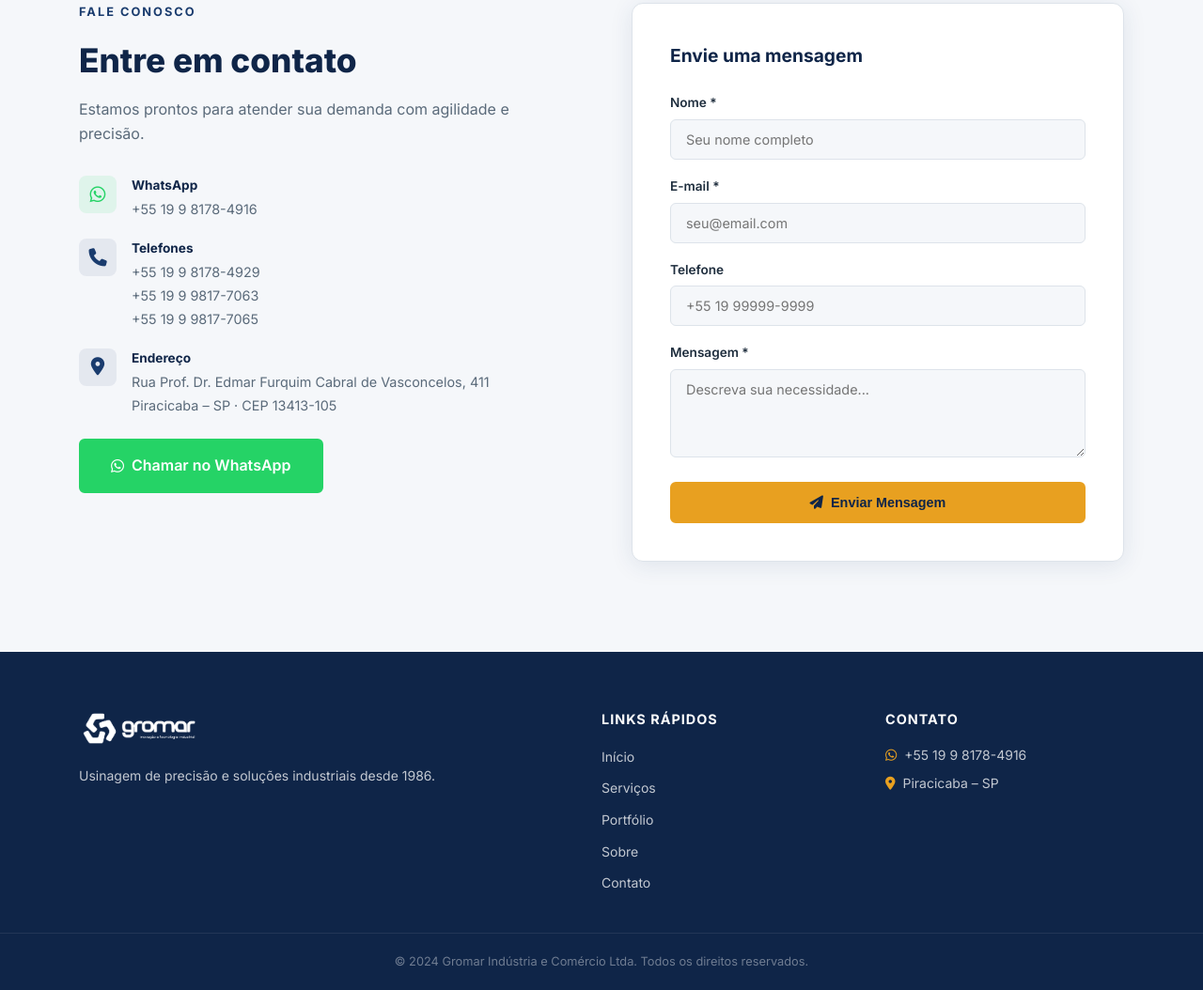
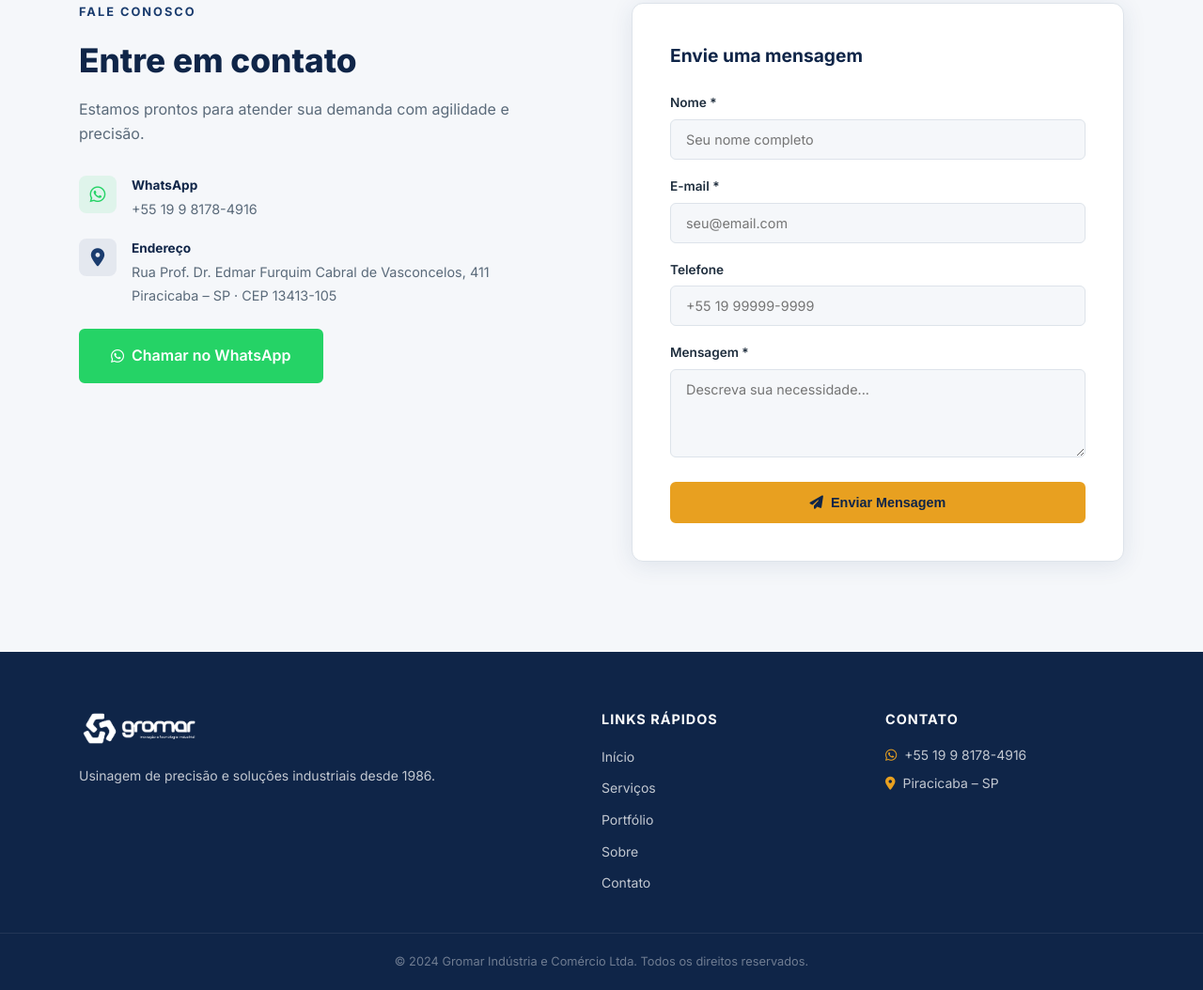
Before and after one commit to rafaelpmarchi/gromar-site, a plain HTML site: page index.html in a window 1280 px wide. Shown: the part 3338-4392 px from the top of the page at 94% size. Drawn offline with Linux system fonts and the light colour scheme.

Commit message:
Remover telefones desatualizados da seção de contato
Co-Authored-By: Claude Sonnet 4.6 <noreply@anthropic.com>

```diff
--- a/index.html
+++ b/index.html
@@ -238,15 +238,7 @@
               <a href="https://wa.me/5519981784916" target="_blank">+55 19 9 8178-4916</a>
             </div>
           </div>
-          <div class="contact-item">
-            <i class="fas fa-phone"></i>
-            <div>
-              <strong data-i18n="cnt.phones">Telefones</strong>
-              <span>+55 19 9 8178-4929</span>
-              <span>+55 19 9 9817-7063</span>
-              <span>+55 19 9 9817-7065</span>
-            </div>
-          </div>
+
           <div class="contact-item">
             <i class="fas fa-map-marker-alt"></i>
             <div>
```
